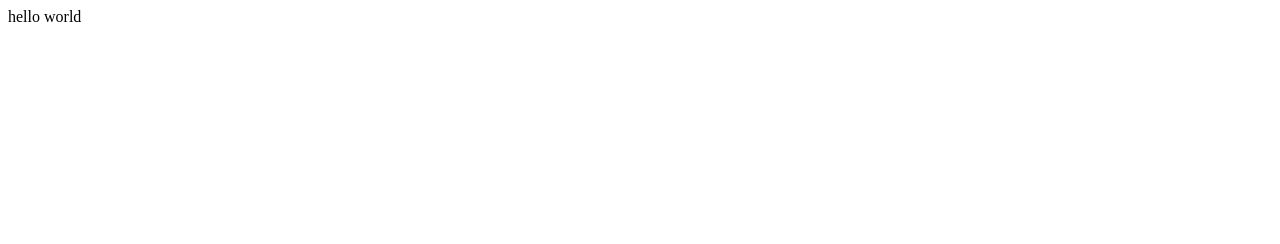
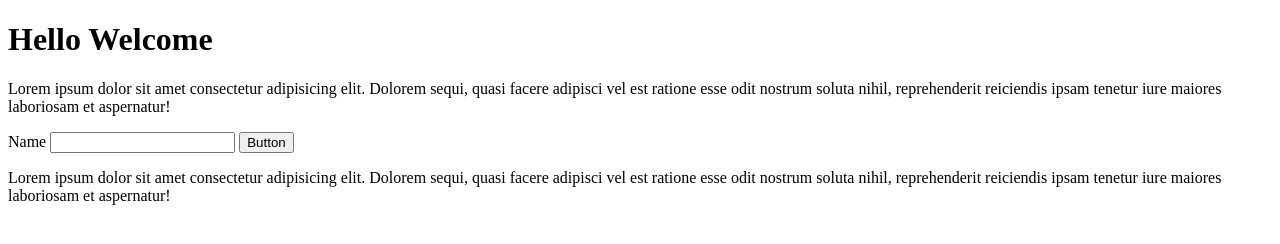
Before and after one commit to Risty234/pro1, a plain HTML site: page index.html in a window 1280 px wide. Drawn offline with Linux system fonts and the light colour scheme.

Commit message:
second version

```diff
--- a/index.html
+++ b/index.html
@@ -6,7 +6,19 @@
     <title>Document</title>
 </head>
 <body>
+   <h1>Hello Welcome</h1>
+   <p>Lorem ipsum dolor sit amet consectetur adipisicing elit. Dolorem sequi, quasi facere adipisci vel est ratione esse odit nostrum soluta nihil, reprehenderit reiciendis ipsam tenetur iure maiores laboriosam et aspernatur!
 
-    hello world
+   </p>
+   <form action="">
+    <label for="name">Name</label>
+    <input type="text" name="" id="name">
+    <button>Button</button>
+
+</form>
+
+<p>Lorem ipsum dolor sit amet consectetur adipisicing elit. Dolorem sequi, quasi facere adipisci vel est ratione esse odit nostrum soluta nihil, reprehenderit reiciendis ipsam tenetur iure maiores laboriosam et aspernatur!
+
+
 </body>
 </html>
```
